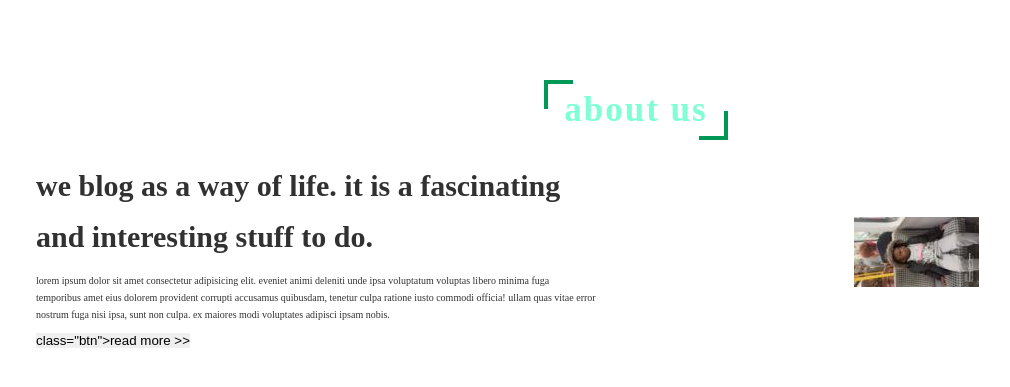
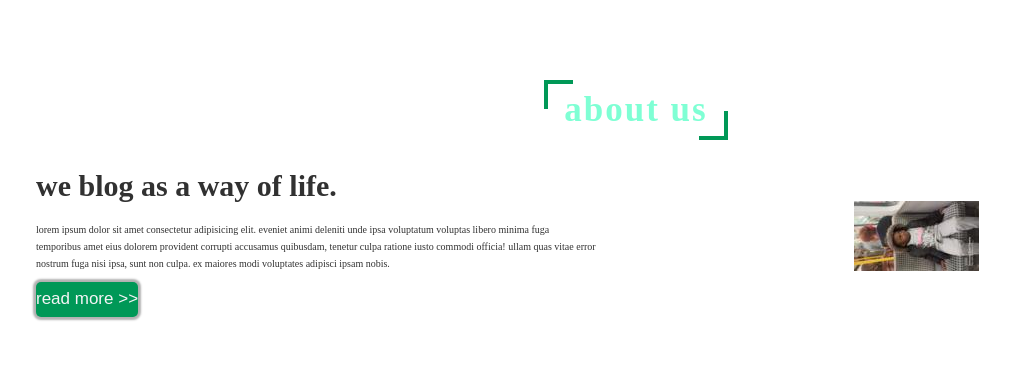
Before and after one commit to Sekeza/blogwithflask, a Flask app: page /about in a window 1280 px wide. Shown: the top 387 px of the page, without its empty margins (4-1014 px from the left). Run offline with Flask 3, Linux system fonts and the light colour scheme; parts of the project's set-up code (start-up, migrations or seed data) failed here and were passed over.

```diff
--- a/blogwithflask/blogwithflask/templates/about.html
+++ b/blogwithflask/blogwithflask/templates/about.html
@@ -5,9 +5,9 @@
         <h1 class="heading"> about us</h1>
         <div class="media row">
             <div class="media-body content">
-                <h3> We blog as a way of life. It is a fascinating and interesting stuff to do. </h3>
+                <h3> We blog as a way of life. </h3>
                 <p> Lorem ipsum dolor sit amet consectetur adipisicing elit. Eveniet animi deleniti unde ipsa voluptatum voluptas libero minima fuga temporibus amet eius dolorem provident corrupti accusamus quibusdam, tenetur culpa ratione iusto commodi officia! Ullam quas vitae error nostrum fuga nisi ipsa, sunt non culpa. Ex maiores modi voluptates adipisci ipsam nobis. </p>
-                <a href="#"><button> class="btn">read more >></button></a>
+                <a href="#"><button class="btn"> read more >> </button></a>
             </div>
             <div class="image">
                 <img src="{{ url_for('static', filename='images/9c3f70353a597e8f.jpg') }}" alt="">
```
